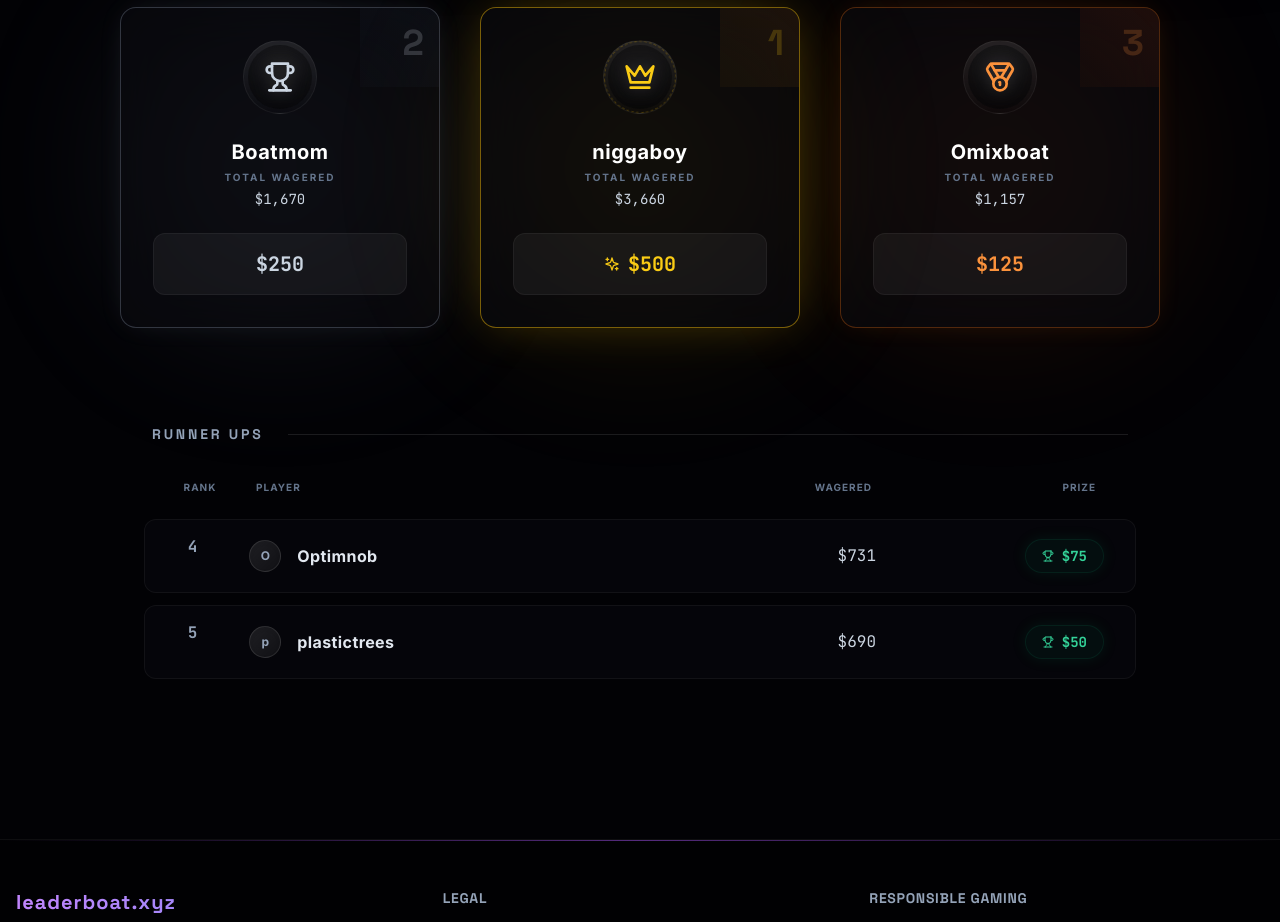
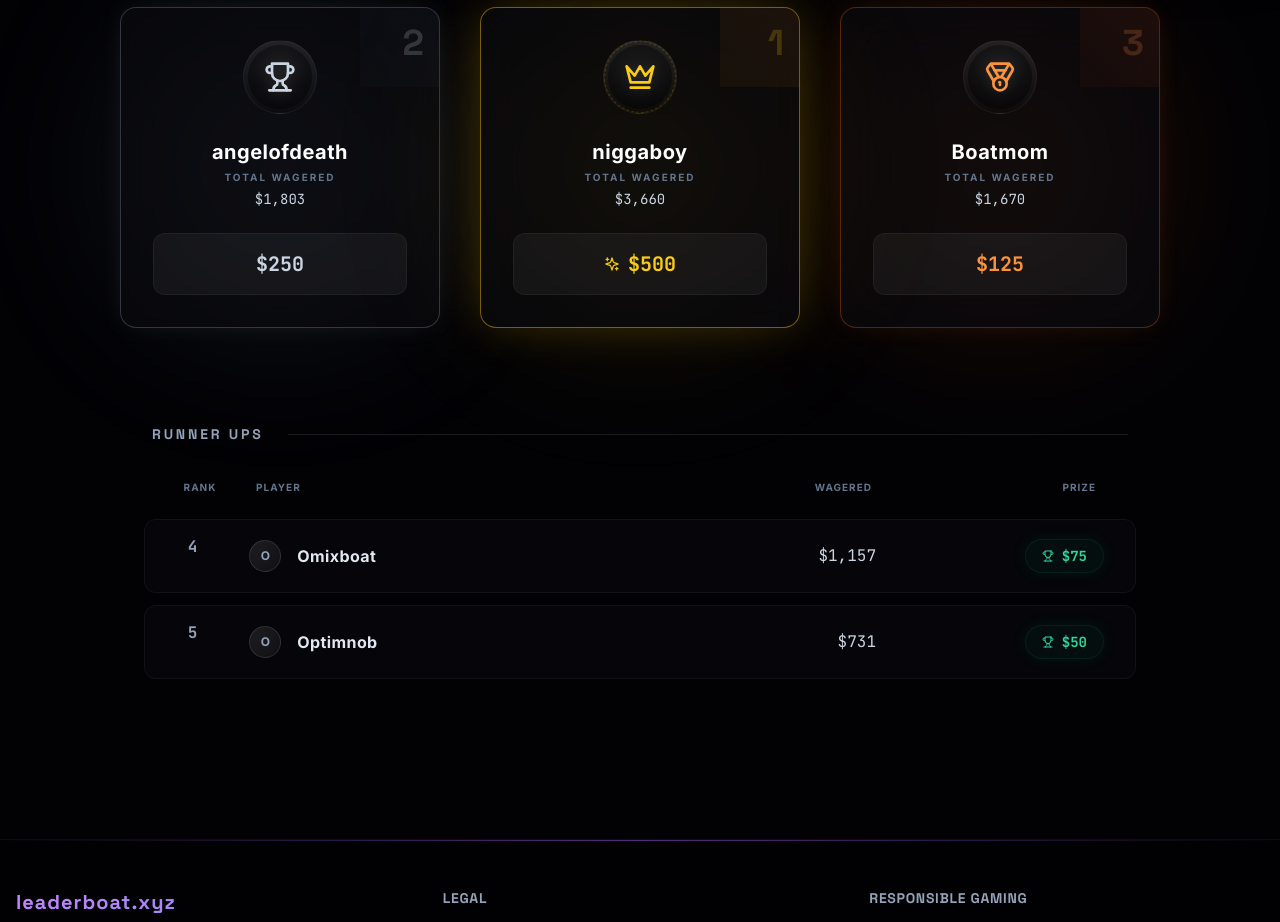
Before and after one commit to vivekstills/boat, a React (Vite) app: page / in a window 1280 px wide. Shown: the part 1080-2002 px from the top of the page. Built offline with nearby package versions, Linux system fonts and the light colour scheme.

Commit message:
Update constants.ts

```diff
--- a/constants.ts
+++ b/constants.ts
@@ -24,10 +24,10 @@ export const BONUSES: Bonus[] = [
 // Raw data provided
 const RAW_PLAYERS = [
   { username: 'niggaboy', wagered: 3660 },
+  { username: 'angelofdeath', wagered: 1803 },
   { username: 'Boatmom', wagered: 1670 },
   { username: 'Omixboat', wagered: 1157 },
   { username: 'Optimnob', wagered: 731 },
-  { username: 'plastictrees', wagered: 690 },
 ];
 
 const generateRealData = (region: string): Player[] => {
```
